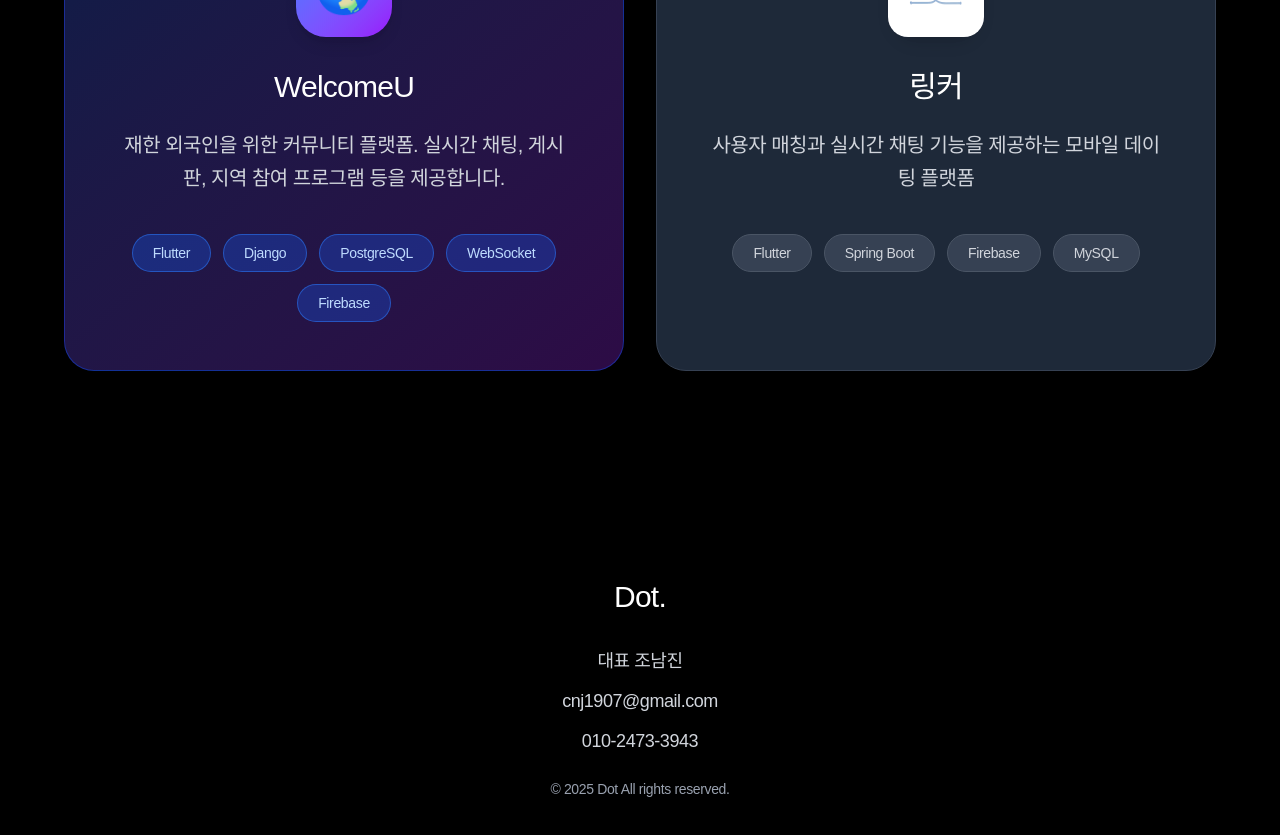
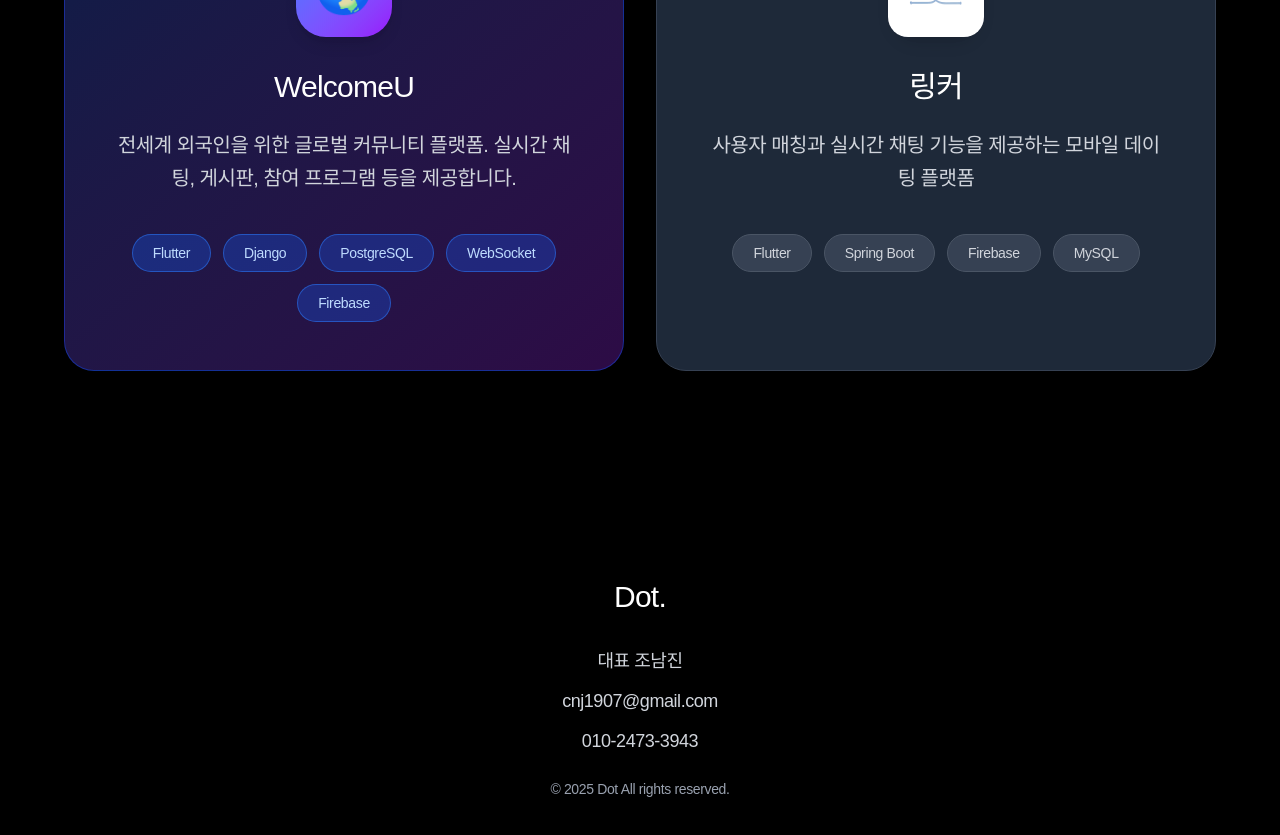
Before and after one commit to namjinCho1907/dot-homepage, a Next.js app: page / in a window 1280 px wide. Shown: the part 1660-2495 px from the top of the page. Built offline with nearby package versions, Linux system fonts and the light colour scheme.

Commit message:
Update WelcomeU description to global audience
- Changed from '재한 외국인' to '전세계 외국인'
- Updated to emphasize global community platform

```diff
--- a/src/app/page.tsx
+++ b/src/app/page.tsx
@@ -158,7 +158,7 @@ export default function Home() {
                 </div>
                 <h3 className="text-3xl font-medium text-white mb-6 tracking-tight">WelcomeU</h3>
                 <p className="text-xl text-gray-300 mb-10 max-w-2xl mx-auto font-light tracking-tight leading-relaxed">
-                  재한 외국인을 위한 커뮤니티 플랫폼. 실시간 채팅, 게시판, 지역 참여 프로그램 등을 제공합니다.
+                  전세계 외국인을 위한 글로벌 커뮤니티 플랫폼. 실시간 채팅, 게시판, 참여 프로그램 등을 제공합니다.
                 </p>
                 <div className="flex flex-wrap justify-center gap-3">
                   <span className="px-5 py-2 bg-blue-600/30 text-blue-200 text-sm rounded-[30px] border border-blue-500/50 font-medium tracking-tight">Flutter</span>
```
